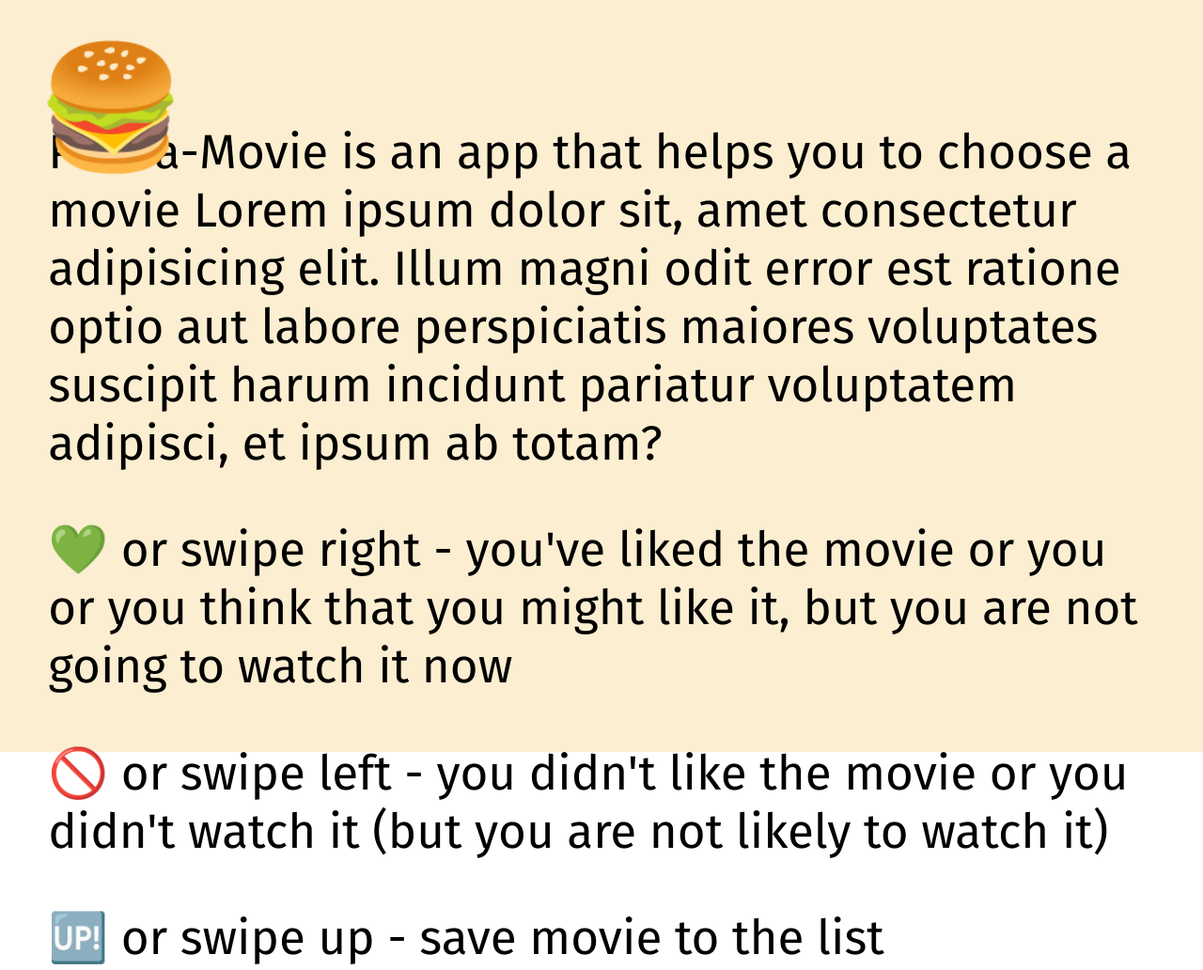
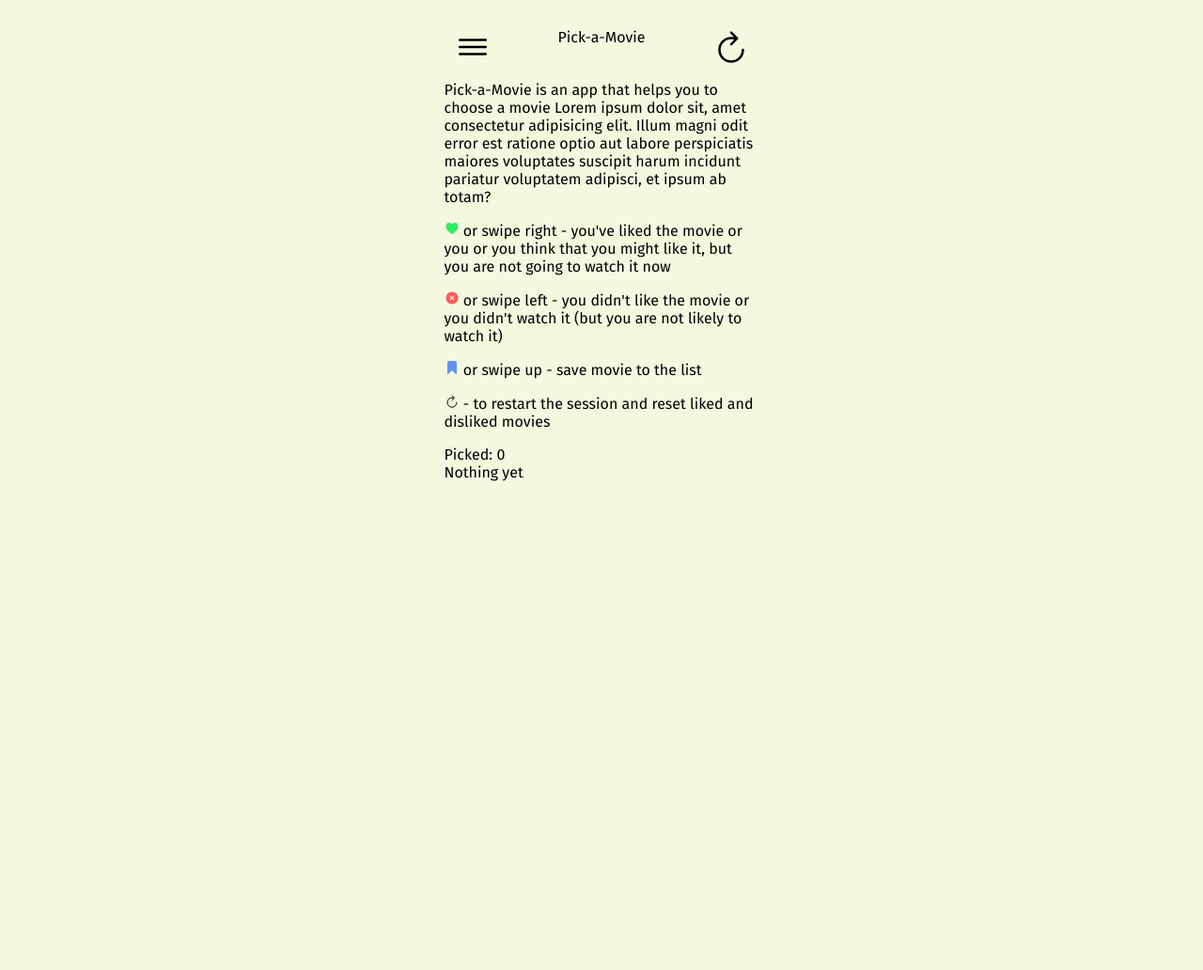
Before and after one commit to sergey-tyan/sergey-tyan.github.io, a website: page public/index.html in a window 1280 px wide. Shown: the top 1032 px of the page at 94% size. After the commit the page ends 812 px from the top, so only its background shows below. Drawn offline with nearby package versions, Linux system fonts and the light colour scheme; no server answers.

Commit message:
Better icons and desktop layout

```diff
--- a/public/index.html
+++ b/public/index.html
@@ -26,7 +26,17 @@
 
   <div class="wrapper">
     <div class="header">
-      <div id="menu" class="emoji-button">🍔</div>
+      <div id="menu" class="emoji-button">
+        <ion-icon name="menu-outline"></ion-icon>
+      </div>
+
+
+      <div class="title">Pick-a-Movie</div>
+      <div id="new-session" class="emoji-button">
+        <ion-icon name="refresh-outline"></ion-icon>
+      </div>
+    </div>
+
     <div id="menu-content" class="visible">
       <div class="menu-content-container">
         <section class="about">Pick-a-Movie is an app that helps you to choose a movie Lorem ipsum dolor sit, amet
@@ -35,36 +45,41 @@
           incidunt pariatur voluptatem adipisci, et ipsum ab totam?
         </section>
         <section>
-            <p>💚 or swipe right - you've liked the movie or you or you think that you might like it, but you are not
+
+          <p>
+            <ion-icon name="heart"></ion-icon> or swipe right - you've liked the movie or you or you think that you
+            might like it, but you are not
             going to watch it now
           </p>
           <p>
-              🚫 or swipe left - you didn't like the movie or you didn't watch it (but you are not likely to watch it)
+            <ion-icon name="close-circle"></ion-icon> or swipe left - you didn't like the movie or you didn't watch it
+            (but you are not likely to watch it)
           </p>
           <p>
-              🆙 or swipe up - save movie to the list
+            <ion-icon name="bookmark"></ion-icon> or swipe up - save movie to the list
           </p>
           <p>
-              🔄 - to restart the session and reset liked and disliked movies
+            <ion-icon name="refresh-outline"></ion-icon> - to restart the session and reset liked and disliked movies
           </p>
         </section>
 
         Picked: <span id="picked-cnt">0</span>
         <div id="picked-container">Nothing yet</div>
       </div>
-
-      </div>
-
-      <div>Pick-a-Movie</div>
-      <div id="new-session" class="emoji-button">🔄</div>
     </div>
     <div id="board">
     </div>
 
     <div class="buttons">
-      <button id="dislike" class="emoji-button">🚫</button>
-      <button id="pick" class="emoji-button">🆙</button>
-      <button id="like" class="emoji-button">💚</button>
+      <button id="dislike" class="emoji-button">
+        <ion-icon name="close-circle"></ion-icon>
+      </button>
+      <button id="pick" class="emoji-button">
+        <ion-icon name="bookmark"></ion-icon>
+      </button>
+      <button id="like" class="emoji-button">
+        <ion-icon name="heart"></ion-icon>
+      </button>
     </div>
   </div>
 
@@ -83,6 +98,8 @@
       });
     }
   </script>
+  <script src="https://unpkg.com/ionicons@5.0.0/dist/ionicons.js"></script>
+
 
 </body>
 
--- a/public/styles/inline.css
+++ b/public/styles/inline.css
@@ -4,6 +4,11 @@ body {
   width: 100vw;
   height: 100vh;
   font-family: 'Fira Sans', sans-serif;
+  background-color: #f5f8df;
+}
+
+.title {
+  z-index: 1;
 }
 
 .wrapper {
@@ -18,23 +23,12 @@ body {
   flex-direction: row;
   justify-content: space-between;
   z-index: 2;
-  background: white;
-}
-
-.arrow:before {
-  content: '▼';
-}
-
-.toggled .arrow:before {
-  content: '▲';
+  padding: 3vw 3vw 0 3vw;
 }
 
 #board {
-  /*width: 100%;*/
-  /*height: 90vh;*/
   flex: 1;
   position: relative;
-  /*overflow: hidden;*/
   background-color: rgb(245, 247, 250);
   margin: 15px;
 }
@@ -44,13 +38,16 @@ body {
   top: 0;
   left: 0;
   background: white;
-  box-shadow: 0px 4px 4px 0px rgba(0, 0, 0, 0.1);
-
   font-size: 14px;
   height: 100%;
   display: flex;
   flex-direction: column;
-  /*overflow: hidden;*/
+}
+
+.card:nth-last-child(1),
+.card:nth-last-child(2) {
+  border-radius: 1%;
+  box-shadow: 0px 4px 4px 0px rgba(0, 0, 0, 0.1);
 }
 
 .card .card-wrap {
@@ -67,21 +64,12 @@ body {
   background-repeat: no-repeat;
 }
 
-.card .overview {
-  /*padding: 5px;*/
-}
-
 .movie-title {
   font-weight: bold;
 }
 
 .card-expanded {
   justify-content: center;
-}
-
-@media only screen and (max-width: 600px) {
-  .card {
-  }
 }
 
 strong {
@@ -98,26 +86,14 @@ strong {
   font-size: 10vw;
 }
 
-/* #picked-movies {
-  background-color: antiquewhite;
-  z-index: 1;
-  position: absolute;
-  top: 18px;
-  width: 100%;
-  transition: 0.4s;
-  transform: translateY(-100%);
-}
-
-#picked-movies.visible {
-  transform: translateY(0);
-} */
-
-.header {
-  padding: 3vw 3vw 0 3vw;
+button {
+  background: none;
+  border: none;
 }
 
 #menu-content {
-  background-color: #fceed1;
+  z-index: 1;
+  background-color: #f5f8df;
   width: 100vw;
   height: 100vh;
   position: absolute;
@@ -140,3 +116,56 @@ strong {
   font-size: 4vw;
   margin-top: 10vh;
 }
+
+ion-icon[name='heart'] {
+  color: #0dea4bdb;
+}
+
+ion-icon[name='bookmark'] {
+  color: #4983f0db;
+}
+
+ion-icon[name='close-circle'] {
+  color: #ff4343db;
+}
+
+@media only screen and (min-width: 600px) {
+  .wrapper {
+    width: 375px;
+    height: 812px;
+    position: relative;
+  }
+
+  body {
+    width: 375px;
+    height: 812px;
+  }
+
+  html {
+    display: flex;
+    justify-content: center;
+  }
+
+  .menu-content-container {
+    padding: 20px;
+    font-size: 16px;
+    margin-top: 66px;
+  }
+
+  #menu-content {
+    width: 375px;
+    display: none;
+  }
+
+  #menu-content.visible {
+    display: block;
+  }
+
+  .header {
+    padding: 30px 30px 0 30px;
+  }
+
+  .emoji-button {
+    font-size: 40px;
+  }
+}
```
Lines whose indentation alone changed are shown as unchanged.
